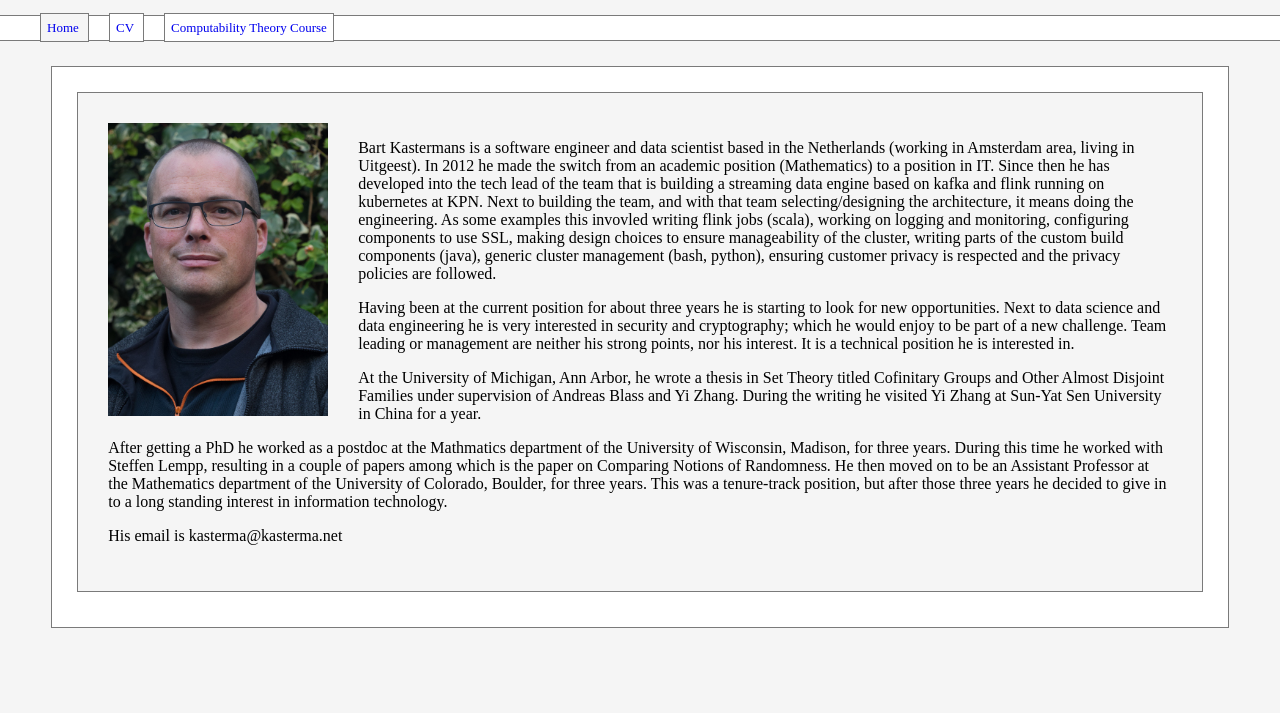
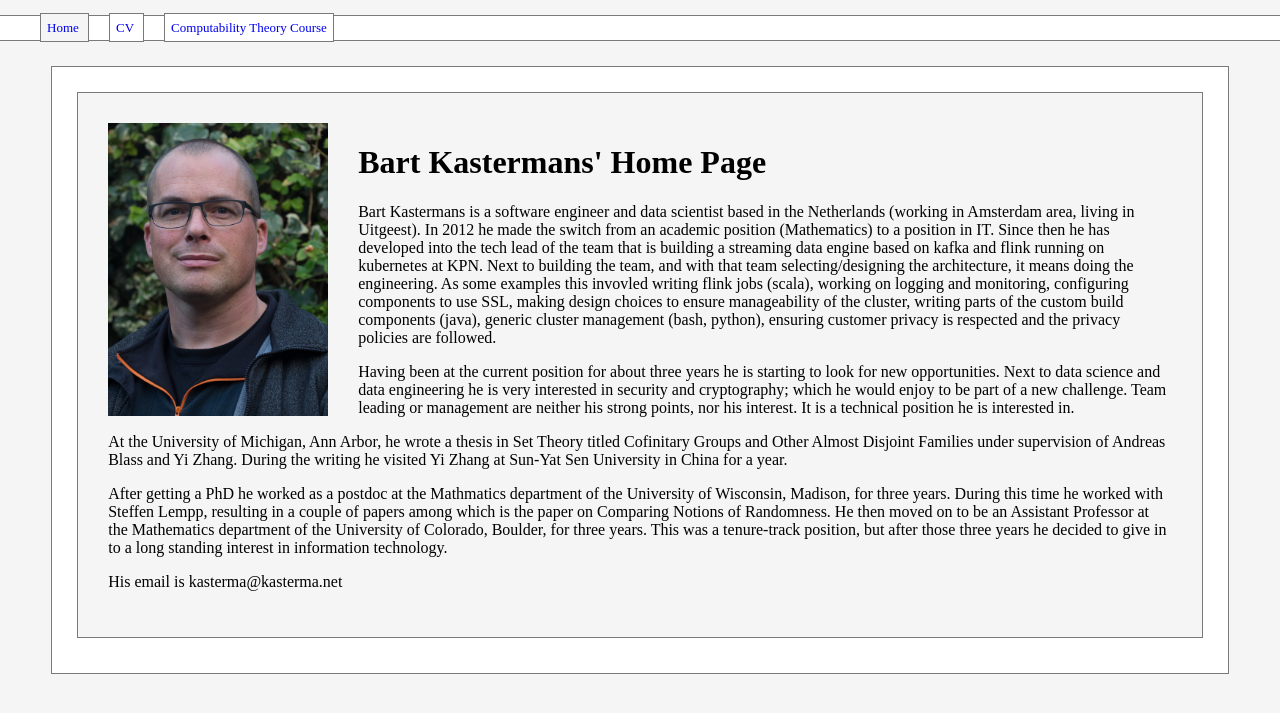
Before and after one commit to kasterma/kasterma.github.io, a Jekyll site: the page built from index.html, in a window 1280 px wide. Shown: the top 713 px of the page. Built offline with Jekyll 4.4.1, drawn with Linux system fonts in a browser that asks for light colours.

Commit message:
Add title

```diff
--- a/index.html
+++ b/index.html
@@ -11,6 +11,9 @@ title: Bart Kastermans' Home Page
 
    <img class="mypic"
         src="images/me.jpg" />
+
+   <h1>Bart Kastermans' Home Page</h1>
+
    <p>
      Bart Kastermans is a software engineer and data scientist based
      in the Netherlands (working in Amsterdam area, living in
```
